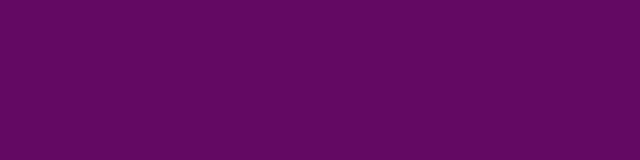
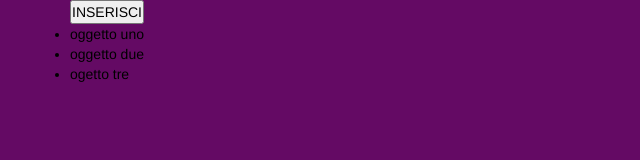
Before and after one commit to matteobuscicchio/vue-todolist, a plain HTML site: page index.html in a window 1280 px wide. Shown: the whole page, without its empty margins (0-640 px from the left). Drawn offline with nearby package versions, Linux system fonts and the light colour scheme.

Commit message:
box oggetti generato in base alla lunghezza dell'array di riferimento

```diff
--- a/assets/css/style.css
+++ b/assets/css/style.css
@@ -8,4 +8,5 @@
 
 body{
 	background-color: #640a64;
+	color: black;
 }
--- a/assets/js/main.js
+++ b/assets/js/main.js
@@ -14,3 +14,24 @@
 // Da tenere a mente:
 // Ricordate di scrivere le istruzioni prima di iniziare a lavorare
 // cercate di descrivere in modo sintetico gli step che pensate siano necessari
+
+
+let app = new Vue({
+
+    el: '#app',
+
+    data: {
+        index: 0,
+        item: ["oggetto uno", "oggetto due ", "ogetto tre"], //
+    },
+
+    methods: {
+        sbmtBtn: function () {
+            //questa funzione deve prendere l'item dell'utente per inserirlo nell'array
+        },
+
+        deleteItem: function () {
+            //questa funzione deve eliminare l'item selezionato dell'utente dall'array
+        }
+    }
+});
--- a/index.html
+++ b/index.html
@@ -19,16 +19,6 @@
 	</head>
 
 	<body>
-
-		<!-- HEADER -->
-		<header>
-
-			<!-- NAV -->
-			<nav></nav>
-
-		</header>
-
-
 		<!-- MAIN -->
 		<main>
 			<div id="app">
@@ -36,9 +26,20 @@
 				<div class="container">
 
 					<div id="insertItem"> <!-- DA QUI L'UTENTE ANDRà AD INSERIRE I NUOVI TO-DO -->
+
+						<div id="itemAdd"></div>
+
+
+						<div id="submit">
+							<button @click="sbmtBtn">INSERISCI</button>
+						</div>
 					</div>
 
-					<div id="itemBox"> <!-- DA QUI L'UTENTE POTRà RIMUOVERE I TO-DO NON PIù NECESSARI -->
+					<div id="itemBox"> <!-- DA QUI L'UTENTE POTRà VEDERE L'ELENCO DEI TO-DO -->
+
+						<ul>
+							<li v-for="(item, i) in item">{{item}}</li>
+						</ul>
 					</div>
 
 					<div id="deleteItem"> <!-- CLICCANDO QUI L'TENTE POTRà RIMUOVERE I TO-DO NON PIù NECESSARI -->
@@ -46,10 +47,6 @@
 				</div>
 			</div>
 		</main>
-
-
-		<!-- FOOTER -->
-		<footer></footer>
 
 		<!-- Vue-JS -->
 		<script src="https://cdn.jsdelivr.net/npm/vue@2.6.12/dist/vue.js"></script>
```
